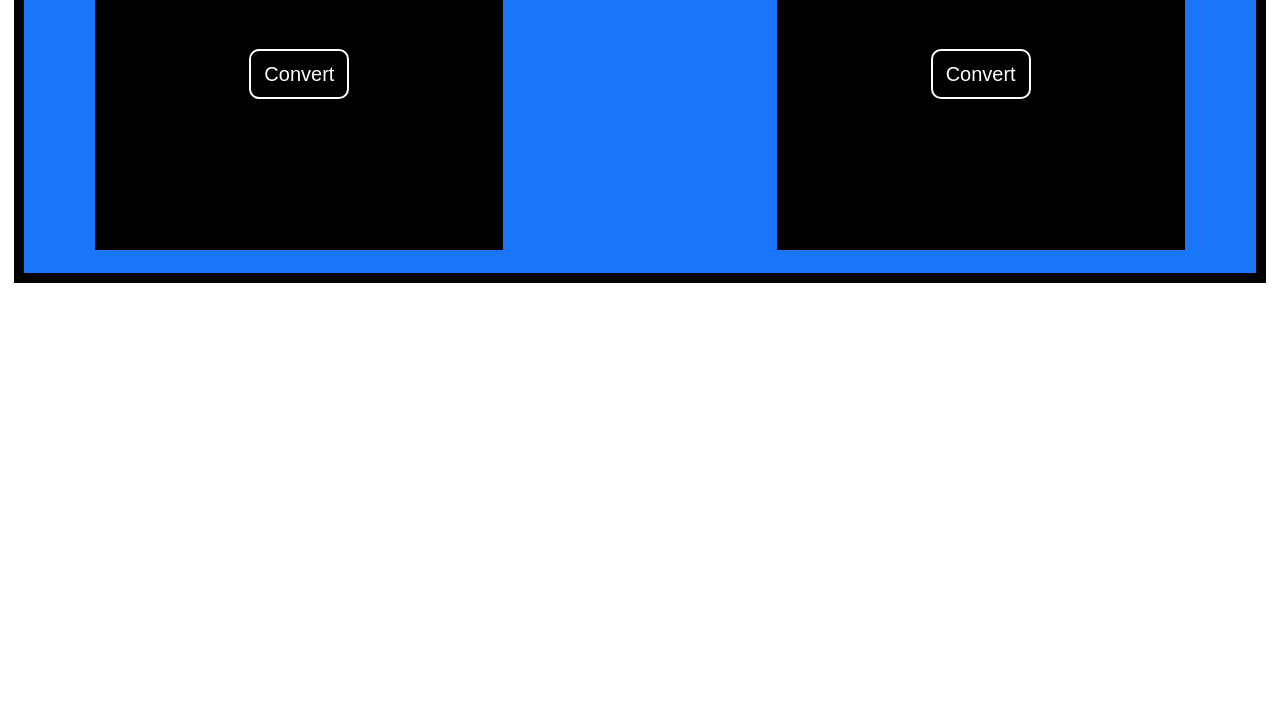
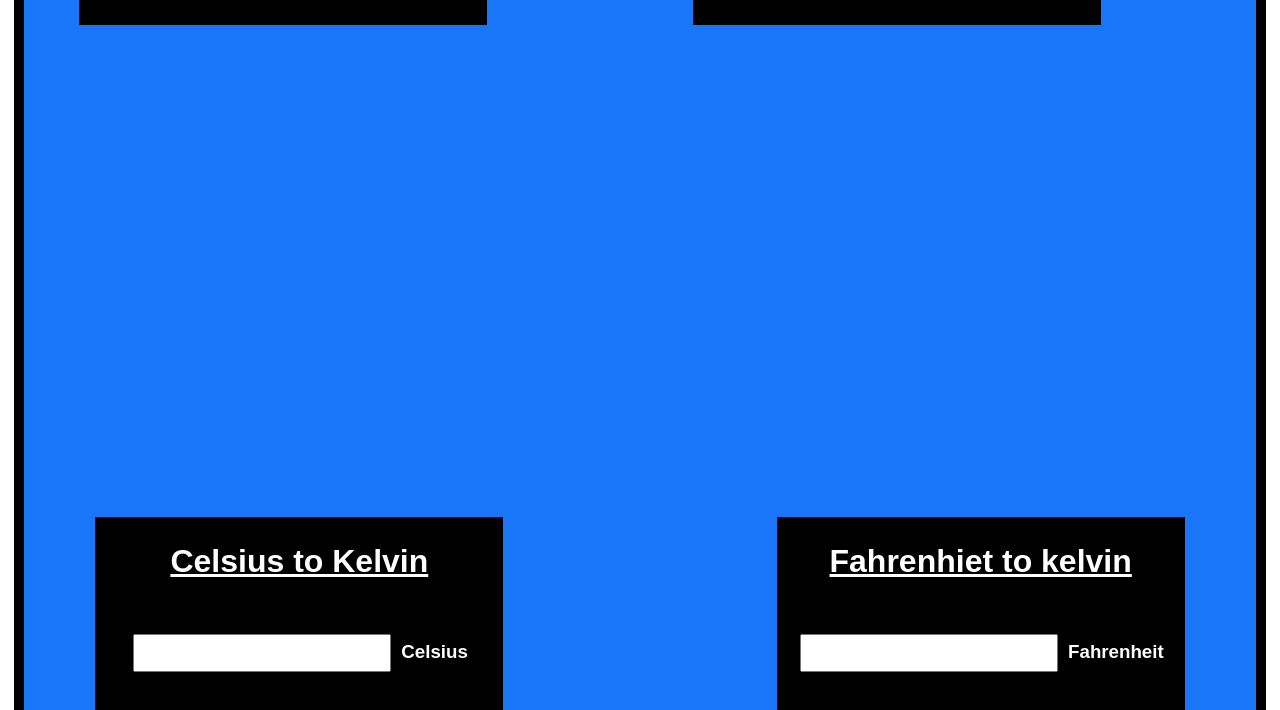
Before and after one commit to Muhammadshayansiddiqui/Celsius-converter, a plain HTML site: page index.html in a window 1280 px wide. Shown: the part 781-1491 px from the top of the page. Before the commit the page ends 1078 px from the top, so only its background shows below. Drawn offline with Linux system fonts and the light colour scheme.

Commit message:
style.css

```diff
--- a/style.css
+++ b/style.css
@@ -63,7 +63,7 @@ header{
 
 .conversion{
     border: 10px solid black;
-    height: 900px;
+    height: 1800px;
     display: flex;
     justify-content: space-around;
     align-items: center;
```
